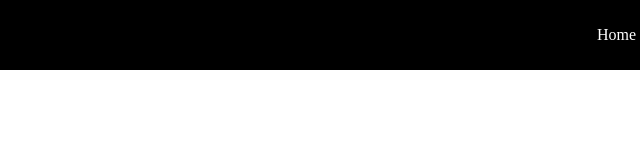
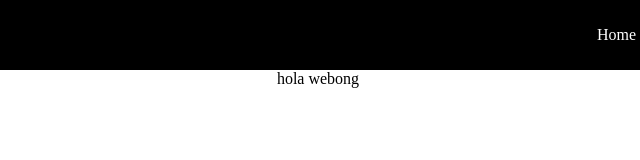
Before and after one commit to Diegomstk/EggWebPage, a plain HTML site: page index.html in a window 1280 px wide. Shown: the full height of the page, 322-962 px from the left. Drawn offline with Linux system fonts and the light colour scheme.

Commit message:
mi primera confirmacion insta
eso

```diff
--- a/index.html
+++ b/index.html
@@ -20,7 +20,9 @@
         </nav>
         <button class="button-menu-toggle">Menu</button>
     </div>
-
+    <div class="greeting">
+        hola webong
+    </div>
     <link rel="script" href="script.js">
 </body>
 </html>
--- a/styles.css
+++ b/styles.css
@@ -67,3 +67,7 @@
     font-size: 40px;
 }
 }
+
+.greeting {
+    text-align: center;
+    }
```
